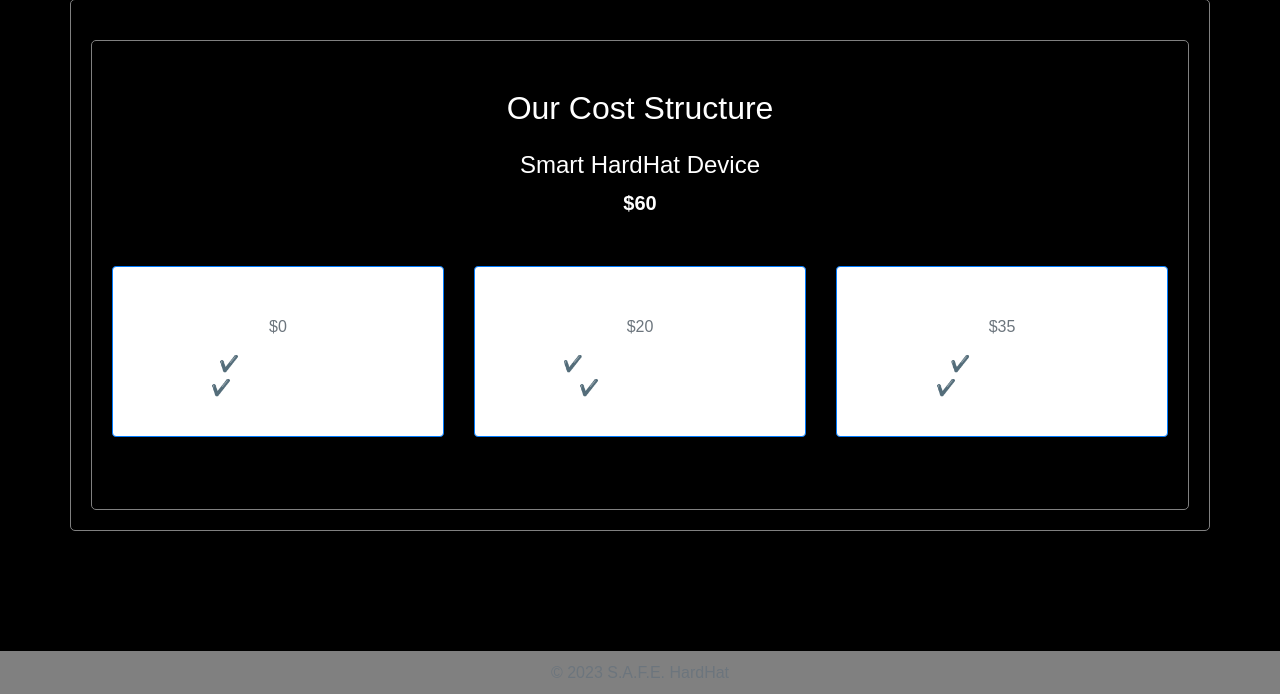
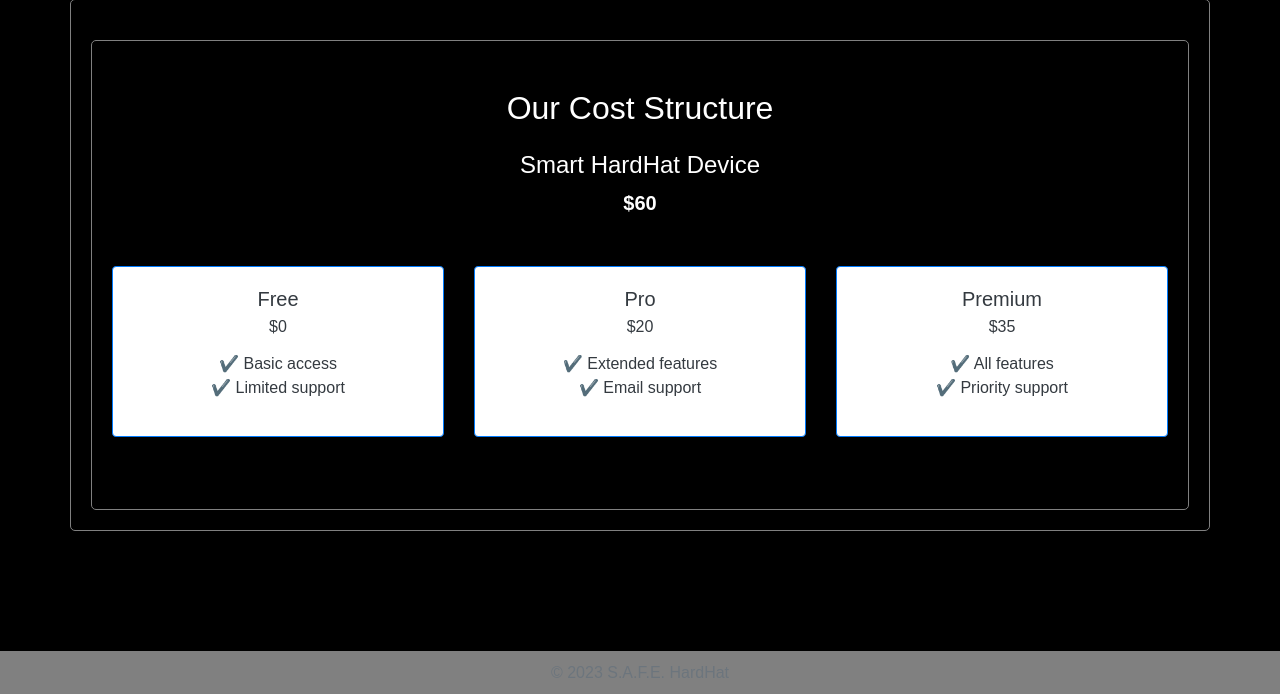
Before and after one commit to Jaheimram/SAFEHardHatSensor, a Django app: page /cost-structure/ in a window 1280 px wide. Shown: the part 89-783 px from the top of the page. Run offline with Django 5.2, Linux system fonts and the light colour scheme; some libraries are stand-ins or nearby versions.

Commit message:
Update cost_structure.html

```diff
--- a/Smart/templates/cost_structure.html
+++ b/Smart/templates/cost_structure.html
@@ -13,9 +13,9 @@
         {% for tier in tiers %}
         <div class="col-md-4 mb-4">
             <div class="card h-100 text-center border-primary shadow-sm">
-                <div class="card-body">
+                <div class="card-body text-dark"> <!-- ADDED text-dark class here -->
                     <h5 class="card-title">{{ tier.name }}</h5>
-                    <h6 class="card-subtitle text-muted mb-3">${{ tier.price }}</h6>
+                    <h6 class="card-subtitle mb-3">${{ tier.price }}</h6> <!-- Removed 'text-muted' -->
                     <ul class="list-unstyled">
                         {% for feature in tier.features %}
                         <li>✔️ {{ feature }}</li>
```
